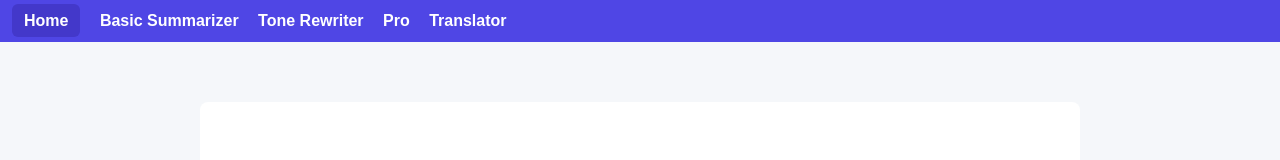
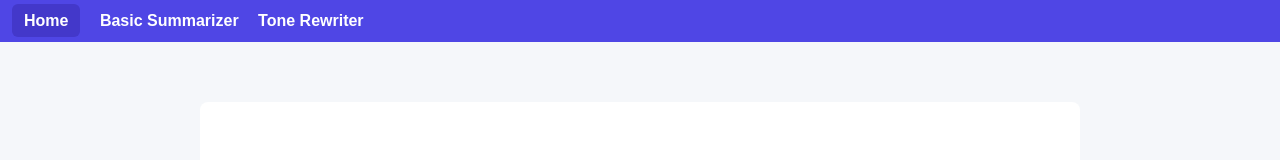
Before and after one commit to TJDris/WritingTools, a plain HTML site: page index.html in a window 1280 px wide. Shown: the top 160 px of the page. Drawn offline with Linux system fonts and the light colour scheme.

Commit message:
Update index.html

```diff
--- a/index.html
+++ b/index.html
@@ -21,8 +21,6 @@
   <a href="index.html">Home</a>
   <a href="basic-summarizer.html">Basic Summarizer</a>
   <a href="tone.html">Tone Rewriter</a>
-  <a href="pro.html">Pro</a>
-  <a href="translator.html">Translator</a>
 </nav>
 
 
```
